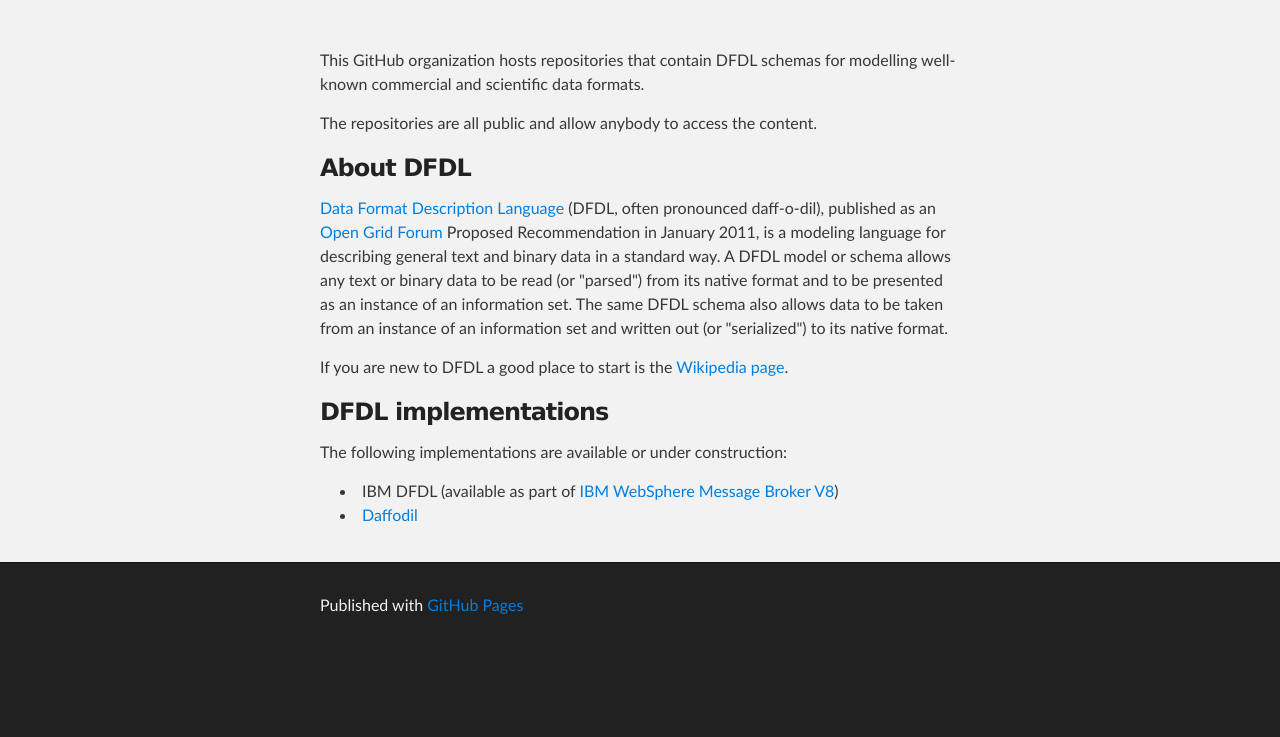
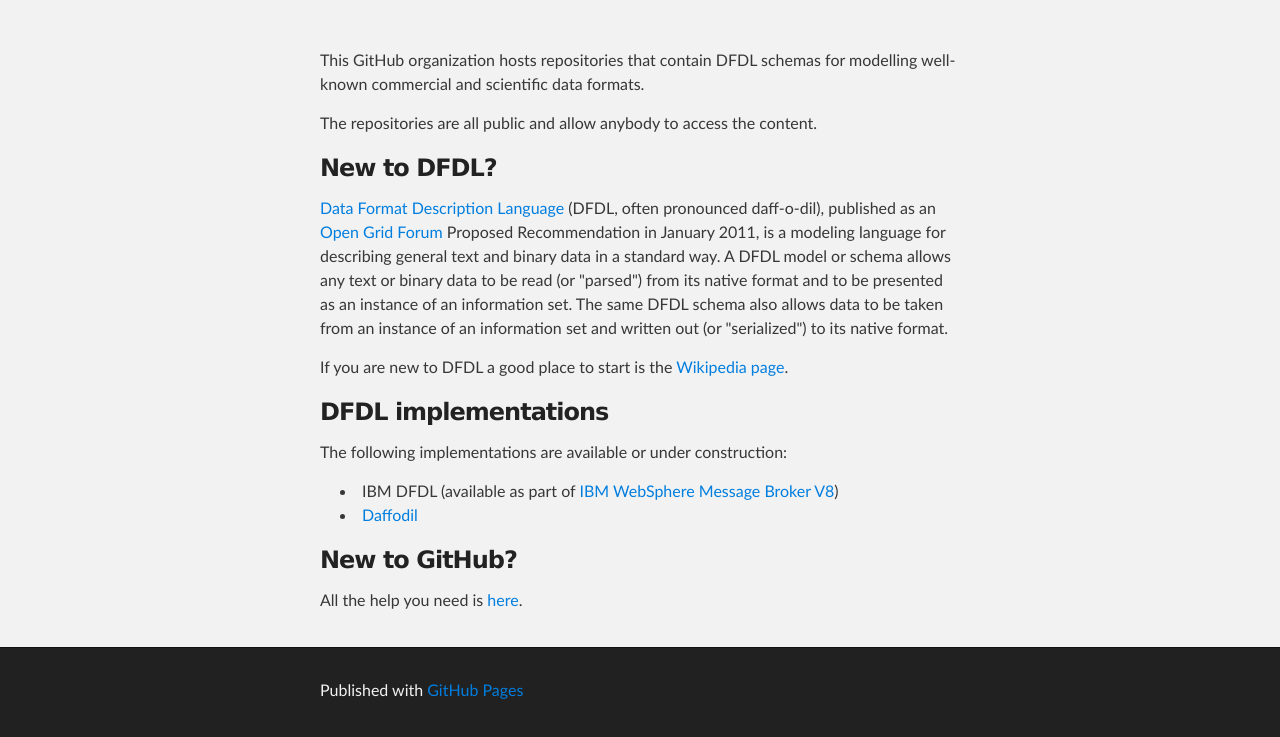
Before and after one commit to smhdfdl/Test, a plain HTML site: page index.html in a window 1280 px wide. Shown: the part 212-949 px from the top of the page. Before the commit the page ends 864 px from the top, so only its background shows below. Drawn offline with Linux system fonts and the light colour scheme.

Commit message:
Update index.html

```diff
--- a/index.html
+++ b/index.html
@@ -30,7 +30,7 @@
         <p>This GitHub organization hosts repositories that contain DFDL schemas for modelling well-known commercial and scientific data formats.</p>
         <p>The repositories are all public and allow anybody to access the content. </p>
 
-<h3>About DFDL</h3>
+<h3>New to DFDL?</h3>
 
 <p><a href="http://www.ogf.org/dfdl">Data Format Description Language</a> (DFDL, often pronounced daff-o-dil), published as an <a href="http://www.ogf.org">Open Grid Forum</a> Proposed Recommendation in January 2011, is a modeling language for describing general text and binary data in a standard way. A DFDL model or schema allows any text or binary data to be read (or "parsed") from its native format and to be presented as an instance of an information set. The same DFDL schema also allows data to be taken from an instance of an information set and written out (or "serialized") to its native format.</p>
 
@@ -44,6 +44,8 @@
 <li><a href="https://opensource.ncsa.illinois.edu/confluence/display/DFDL/Home">Daffodil</a></li>
 </ul>
 
+<h3>New to GitHub?</h3>
+<p>All the help you need is <a ref="https://help.github.com/">here</a>.</p>
       </section>
     </div>
 
```
